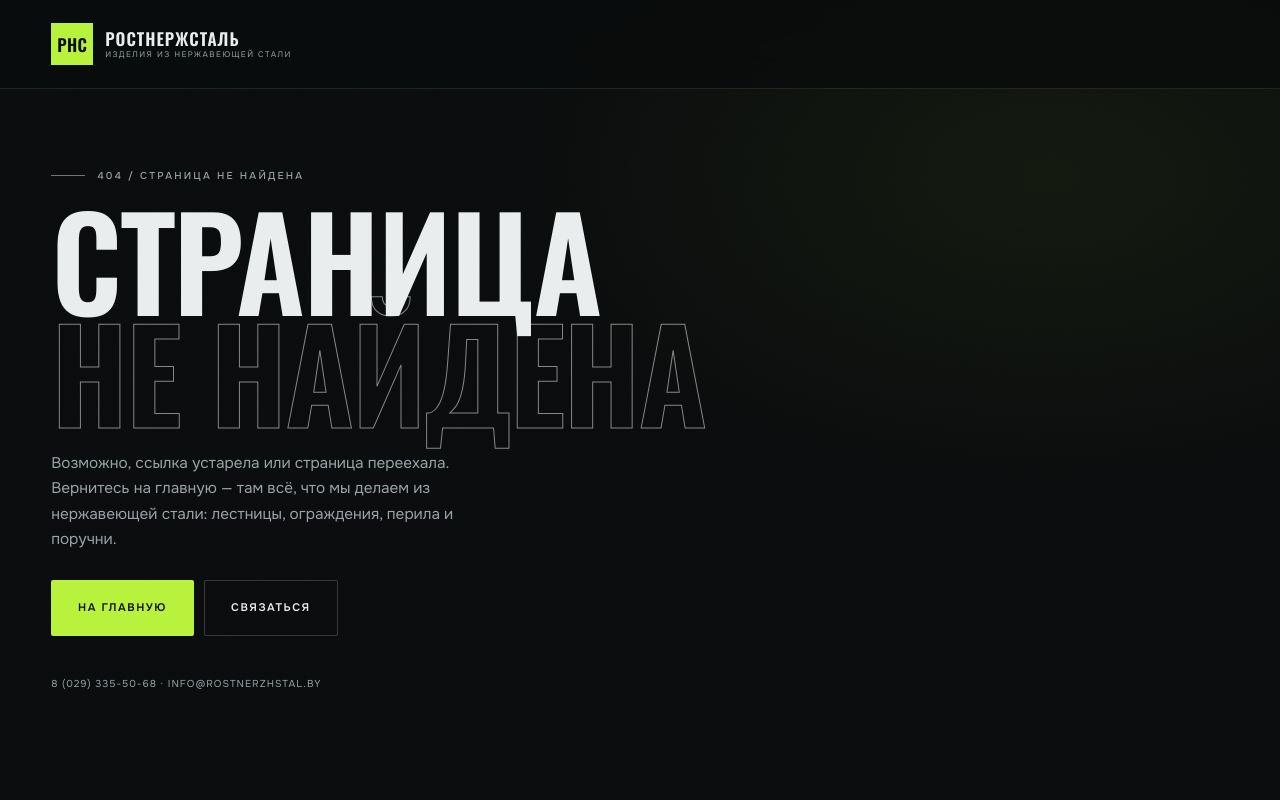
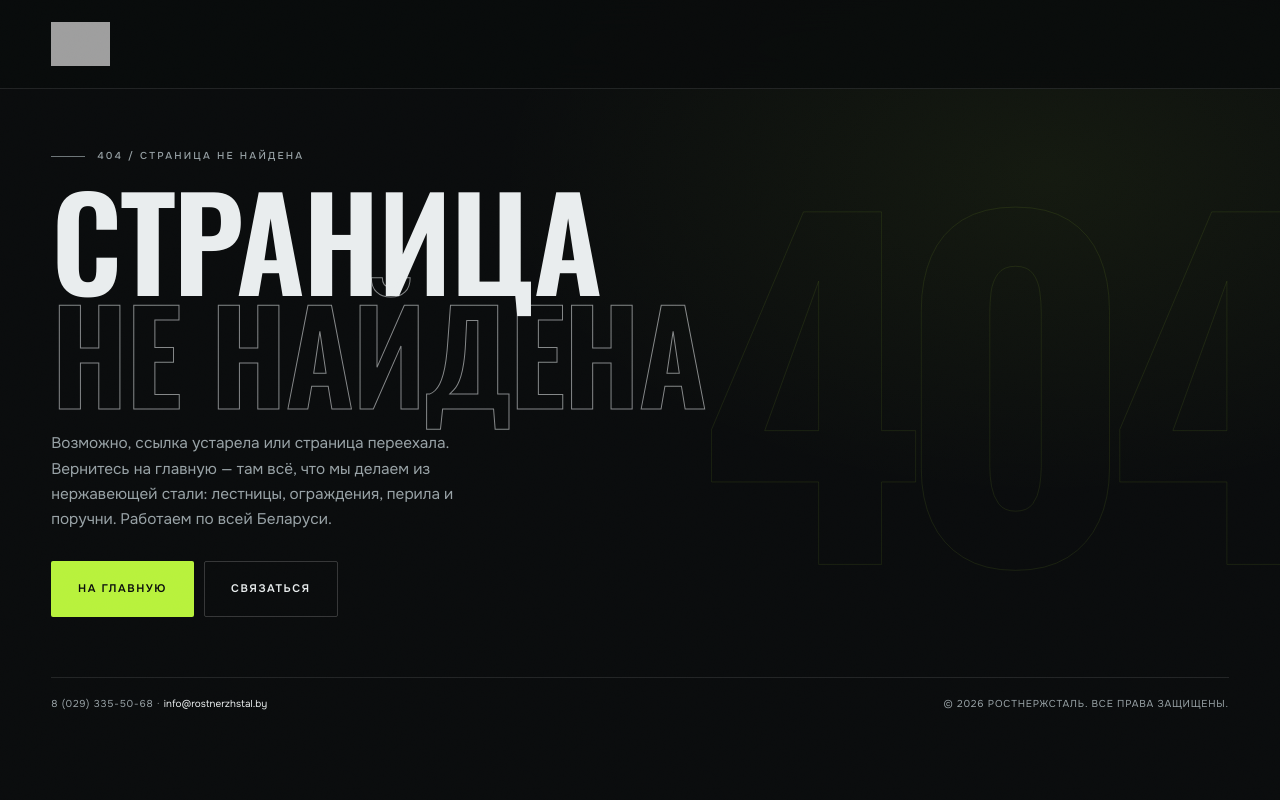
Before and after one commit to wxxhlq/steel-serves-dem, a PHP site: page /404.html in a window 1280 px wide. Run offline with PHP 8.4, Linux system fonts and the light colour scheme; grey boxes are pictures that could not be loaded.

Commit message:
Redesign 404 page

```diff
--- a/site/404.html
+++ b/site/404.html
@@ -16,25 +16,25 @@
 <header class="header is-scrolled">
     <div class="header__bar container">
         <a class="logo" href="/" aria-label="РостНержСталь — на главную">
-            <span class="logo__mark" aria-hidden="true"><span>РНС</span></span>
-            <span class="logo__text">
-                <span class="logo__name">РостНержСталь</span>
-                <span class="logo__sub">изделия из нержавеющей стали</span>
-            </span>
+            <img class="logo__img" src="/assets/img/logo-wordmark.webp" alt="РостНержСталь">
         </a>
     </div>
 </header>
 
 <main id="main" class="notfound">
+    <span class="notfound__ghost" aria-hidden="true">404</span>
     <div class="container notfound__inner">
         <p class="section-index">404 / Страница не найдена</p>
         <h1 class="notfound__title">Страница<br><span>не найдена</span></h1>
-        <p class="notfound__text">Возможно, ссылка устарела или страница переехала. Вернитесь на главную — там всё, что мы делаем из нержавеющей стали: лестницы, ограждения, перила и поручни.</p>
+        <p class="notfound__text">Возможно, ссылка устарела или страница переехала. Вернитесь на главную — там всё, что мы делаем из нержавеющей стали: лестницы, ограждения, перила и поручни. Работаем по всей Беларуси.</p>
         <div class="notfound__actions">
             <a class="btn btn--accent" href="/">На главную</a>
             <a class="btn btn--ghost" href="/#contacts">Связаться</a>
         </div>
-        <p class="notfound__meta">8 (029) 335-50-68 · info@rostnerzhstal.by</p>
+        <div class="notfound__foot">
+            <span>8 (029) 335-50-68 · <a href="mailto:info@rostnerzhstal.by">info@rostnerzhstal.by</a></span>
+            <span>© 2026 РостНержСталь. Все права защищены.</span>
+        </div>
     </div>
 </main>
 
--- a/site/assets/css/site.css
+++ b/site/assets/css/site.css
@@ -3487,12 +3487,44 @@ body.is-locked {
     margin-top: 28px;
 }
 
-.notfound__meta {
-    margin-top: 40px;
+.notfound__ghost {
+    position: absolute;
+    top: 46%;
+    right: -2%;
+    transform: translateY(-50%);
+    font-family: var(--font-display);
+    font-size: clamp(16rem, 34vw, 34rem);
+    font-weight: 600;
+    line-height: 1;
+    letter-spacing: -0.06em;
+    color: transparent;
+    -webkit-text-stroke: 1px rgba(184, 242, 60, 0.09);
+    pointer-events: none;
+    user-select: none;
+}
+
+.notfound__foot {
+    display: flex;
+    flex-wrap: wrap;
+    gap: 8px 28px;
+    justify-content: space-between;
+    margin-top: 60px;
+    padding-top: 18px;
+    border-top: 1px solid var(--line);
     font-size: 10px;
-    letter-spacing: 0.1em;
-    text-transform: uppercase;
-    color: var(--muted);
+    letter-spacing: 0.08em;
+    text-transform: uppercase;
+    color: var(--muted);
+}
+
+.notfound__foot a {
+    color: var(--text);
+    text-transform: none;
+    letter-spacing: 0;
+}
+
+.notfound__foot a:hover {
+    color: var(--accent);
 }
 
 @media (max-width: 760px) {
@@ -3500,4 +3532,15 @@ body.is-locked {
         flex-direction: column;
         align-items: stretch;
     }
-}
+
+    .notfound__ghost {
+        top: 30%;
+        right: -14%;
+        font-size: 15rem;
+    }
+
+    .notfound__foot {
+        flex-direction: column;
+        margin-top: 44px;
+    }
+}
```
